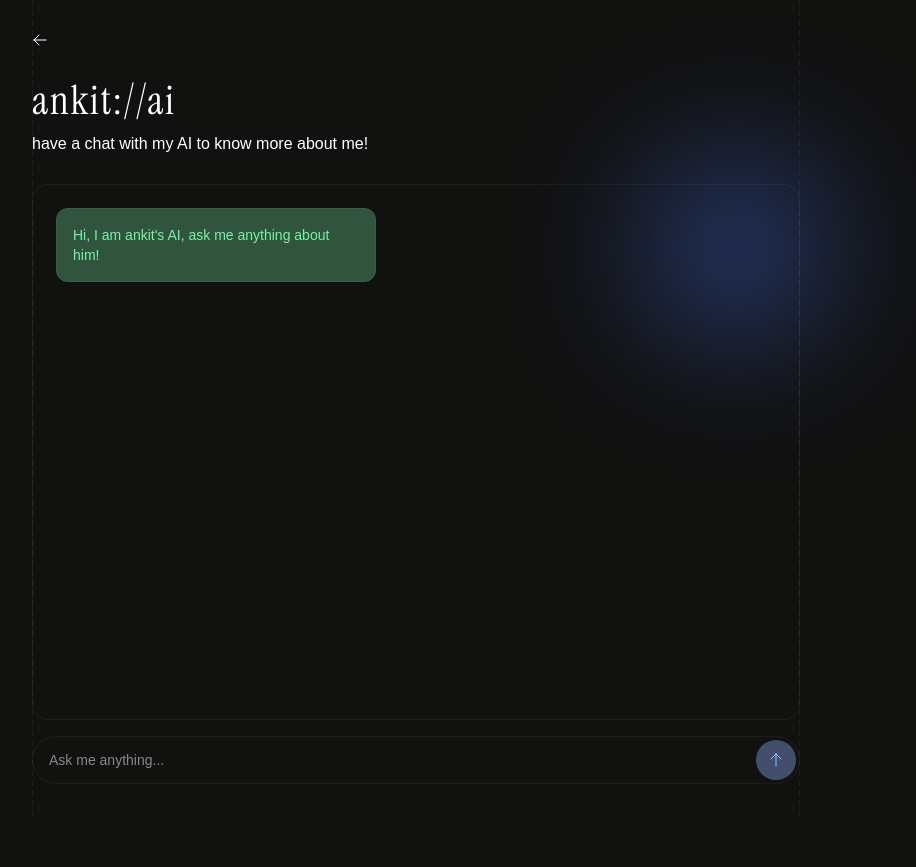
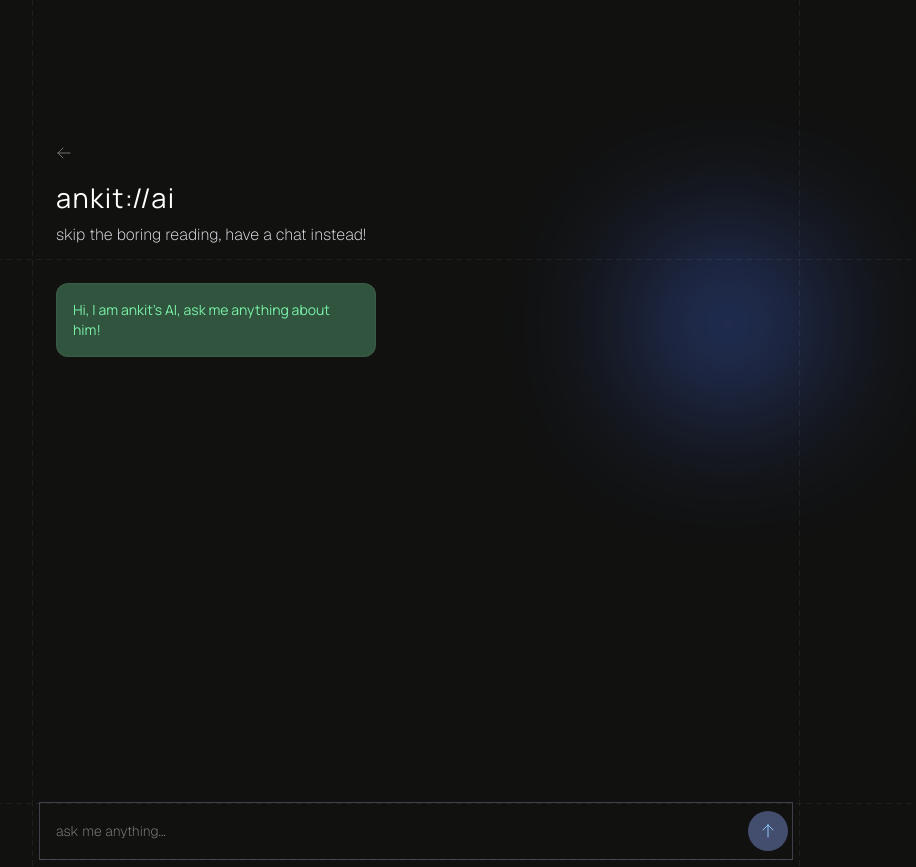
Before and after one commit to ankitmukhia/ankm, a Next.js app: page /ai in a window 1280 px wide. Shown: the whole page, without its empty margins (224-1140 px from the left). Before the commit the page ends 816 px from the top, so only its background shows below. Built offline with nearby package versions, Linux system fonts and the light colour scheme.

Commit message:
ai page layout fix

```diff
--- a/app/ai/page.tsx
+++ b/app/ai/page.tsx
@@ -5,21 +5,26 @@ import Link from "next/link";
 
 export default function Page() {
   return (
-    <div className="space-y-8 my-8">
+    <div className="p-2 xl:mt-30">
+      <div className="p-4 space-y-4">
         <div>
-        <Link href="/">
+          <Link
+            href="/"
+            className="inline-flex transaction duration-300 ease-in opacity-40 hover:opacity-100"
+          >
             <ArrowLeftIcon className="w-4 h-4" />
           </Link>
         </div>
 
-      <div className="mt-2 space-y-4">
-        <h1 className="text-[2.5rem] font-serif tracking-wider leading-none">
+        <div className="space-y-4">
+          <h1 className="text-[1.7rem] font-manrope tracking-wider leading-none">
             ankit://ai
           </h1>
 
-        <h2 className="font-satoshi text-[1rem] leading-none lg:space-y-0 lg:space-x-2">
-          have a chat with my AI to know more about me!
+          <h2 className="font-geist text-[1rem] text-gray-200 leading-none lg:space-y-0 lg:space-x-2">
+            skip the boring reading, have a chat instead!
           </h2>
+        </div>
       </div>
 
       <div>
--- a/components/ankit-ai.tsx
+++ b/components/ankit-ai.tsx
@@ -3,9 +3,11 @@
 import { useRef, useEffect } from "react";
 import { useChat } from "@ai-sdk/react";
 import { ArrowUpIcon } from "@heroicons/react/24/outline";
+import { GridTopLayout, GridBottomLayout } from "@/components/grid-layout/grid";
 
 export const AnkitAI = () => {
   const chatContainerRef = useRef<HTMLDivElement>(null);
+  const inputRef = useRef<HTMLInputElement>(null);
   const { messages, input, handleSubmit, handleInputChange } = useChat();
 
   useEffect(() => {
@@ -23,26 +25,32 @@ export const AnkitAI = () => {
     }
   }, [messages]);
 
+  useEffect(() => {
+    if (inputRef.current) {
+      inputRef.current.focus();
+    }
+  }, []);
+
   return (
     <div className="relative flex flex-col h-[600px] text-sm font-satoshi">
       <div className="absolute right-0 overflow-y-auto bg-blue-500 gradient-circle" />
       {messages.length === 0 && (
-        <div className="absolute left-6 max-w-xs top-6 border-body/5 flex-1 bg-green-300/30 overflow-y-auto rounded-xl border p-4">
-          <p className="text-sm text-green-300">
+        <div className="absolute left-4 max-w-xs top-6 border-body/5 flex-1 bg-green-300/30 overflow-y-auto rounded-xl border p-4">
+          <p className="text-sm text-green-300 font-manrope">
             Hi, I am ankit&apos;s AI, ask me anything about him!
           </p>
         </div>
       )}
-      <div
-        ref={chatContainerRef}
-        className="border-body/5 flex-1 overflow-y-auto rounded-2xl border p-4"
-      >
+
+      <GridTopLayout />
+
+      <div ref={chatContainerRef} className="flex-1 p-4 overflow-y-auto">
         <div>
           {messages.map((msg) => {
             return (
               <div
                 key={msg.id}
-                className={`flex mb-4
+                className={`flex mb-4 font-manrope
 			    ${msg.role === "user" ? "justify-end" : "justify-start"}`}
               >
                 <div
@@ -60,14 +68,17 @@ export const AnkitAI = () => {
         </div>
       </div>
 
+      <GridTopLayout />
+
       <form
-        className="relative focus-within:outline-1 focus-within:outline-green-300/30 rounded-full mt-4 w-full"
+        className="relative focus-within:outline-1 focus-within:outline-gray-500/50 w-full"
         onSubmit={handleSubmit}
       >
         <input
-          className="w-full h-12 pl-4 outline-none rounded-full border-body/5 border"
+          ref={inputRef}
+          className="w-full h-14 pl-4 outline-none placeholder:font-geist"
           value={input}
-          placeholder="Ask me anything..."
+          placeholder="ask me anything..."
           onChange={handleInputChange}
         />
 
@@ -78,6 +89,8 @@ export const AnkitAI = () => {
           <ArrowUpIcon className="w-4 h-4 text-blue-300" />
         </button>
       </form>
+
+      <GridBottomLayout />
     </div>
   );
 };
--- a/components/nav.tsx
+++ b/components/nav.tsx
@@ -35,7 +35,9 @@ export const Nav = () => {
             <Link
               key={social.name}
               href={social.url}
-              target={social.name === "weekly reads" ? "_self" : "_blank"}
+              target={
+                social.name === "weekly reads" || "chat" ? "_self" : "_blank"
+              }
               className="flex group font-geist items-center gap-2 hover:underline underline-offset-4 tracking-wide"
             >
               <social.icon size={14} />
--- a/lib/constants.tsx
+++ b/lib/constants.tsx
@@ -2,6 +2,7 @@ import {
   SiGithub,
   SiX,
   SiReaddotcv,
+  SiGooglegemini,
   IconType,
 } from "@icons-pack/react-simple-icons";
 
@@ -47,6 +48,11 @@ export const socials: Social[] = [
     url: "/post",
     icon: SiReaddotcv,
   },
+  {
+    name: "fun ai",
+    url: "/ai",
+    icon: SiGooglegemini,
+  },
 ];
 
 export const projects: Array<Project> = [
--- a/package.json
+++ b/package.json
@@ -43,9 +43,9 @@
   "lint-staged": {
     "*.{js,jsx,ts,tsx}": [
       "prettier --write",
-      "pnpm run lint-fast --max-warnings 0 --fix --no-warn-ignored"
+      "eslint --max-warnings 0 --fix --no-warn-ignored --cache"
     ],
-    "*.{json}": "prettier --write"
+    "*.json": "prettier --write"
   },
   "packageManager": "pnpm@9.15.2+sha512.93e57b0126f0df74ce6bff29680394c0ba54ec47246b9cf321f0121d8d9bb03f750a705f24edc3c1180853afd7c2c3b94196d0a3d53d3e069d9e2793ef11f321"
 }
```
Also changed, not shown: 1 other file (tests, documents, lock files or other folders). Lines whose indentation alone changed are shown as unchanged.
